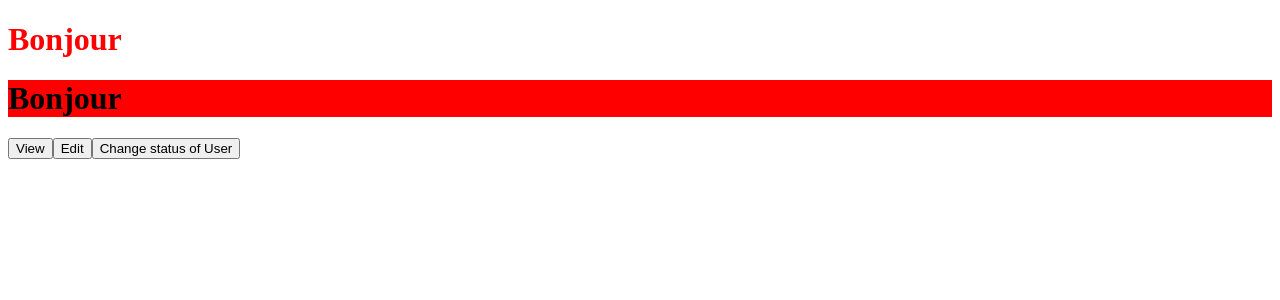
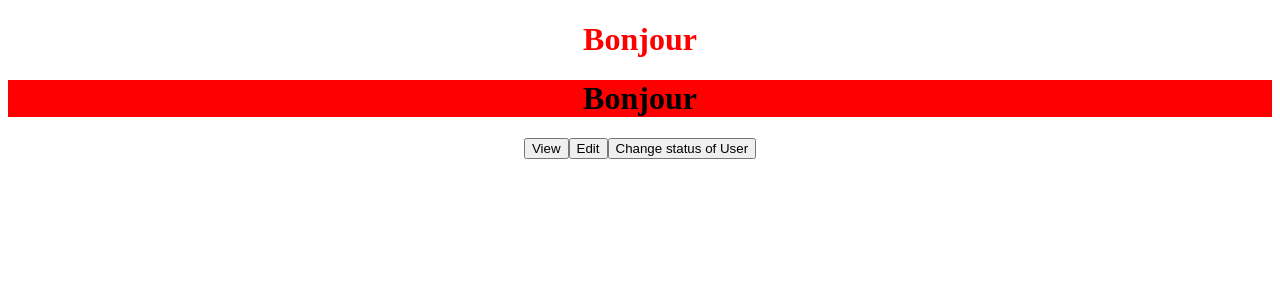
Before and after one commit to Guime81/quest-angular, an Angular app: page / in a window 1280 px wide. Shown: the top 300 px of the page. Built offline with nearby package versions, Linux system fonts and the light colour scheme.

Commit message:
css finish

```diff
--- a/src/app/app.component.css
+++ b/src/app/app.component.css
@@ -1,3 +1,12 @@
+*{
+    text-align: center;
+}
+
 .redtitle{
     color: red;
 }
+
+.center{
+    display: flex;
+    justify-content: center;
+}
--- a/src/app/app.component.html
+++ b/src/app/app.component.html
@@ -1,7 +1,9 @@
 <h1 [ngClass]="{ redtitle: isAdmin }">{{ title }}</h1>
 <h1 [ngStyle]="{ backgroundColor: isAdmin ? 'red' : 'yellow' }">{{ title }}</h1>
 
-<button>View</button>
-<button *ngIf="isAdmin">Edit</button>
+<div class="center">
+  <button>View</button>
+  <button *ngIf="isAdmin">Edit</button>
 
-<button (click)="isAdminValue()">Change status of User</button>
+  <button (click)="isAdminValue()">Change status of User</button>
+</div>
```
